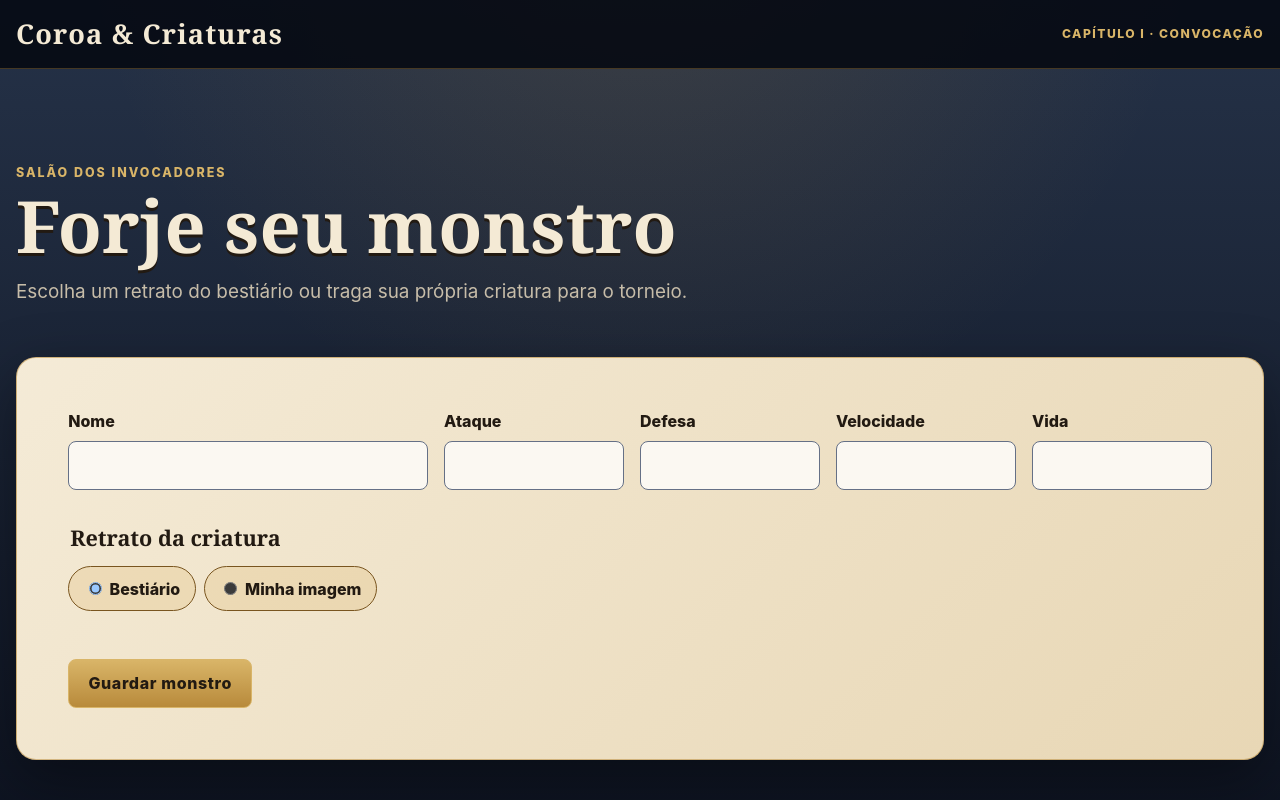
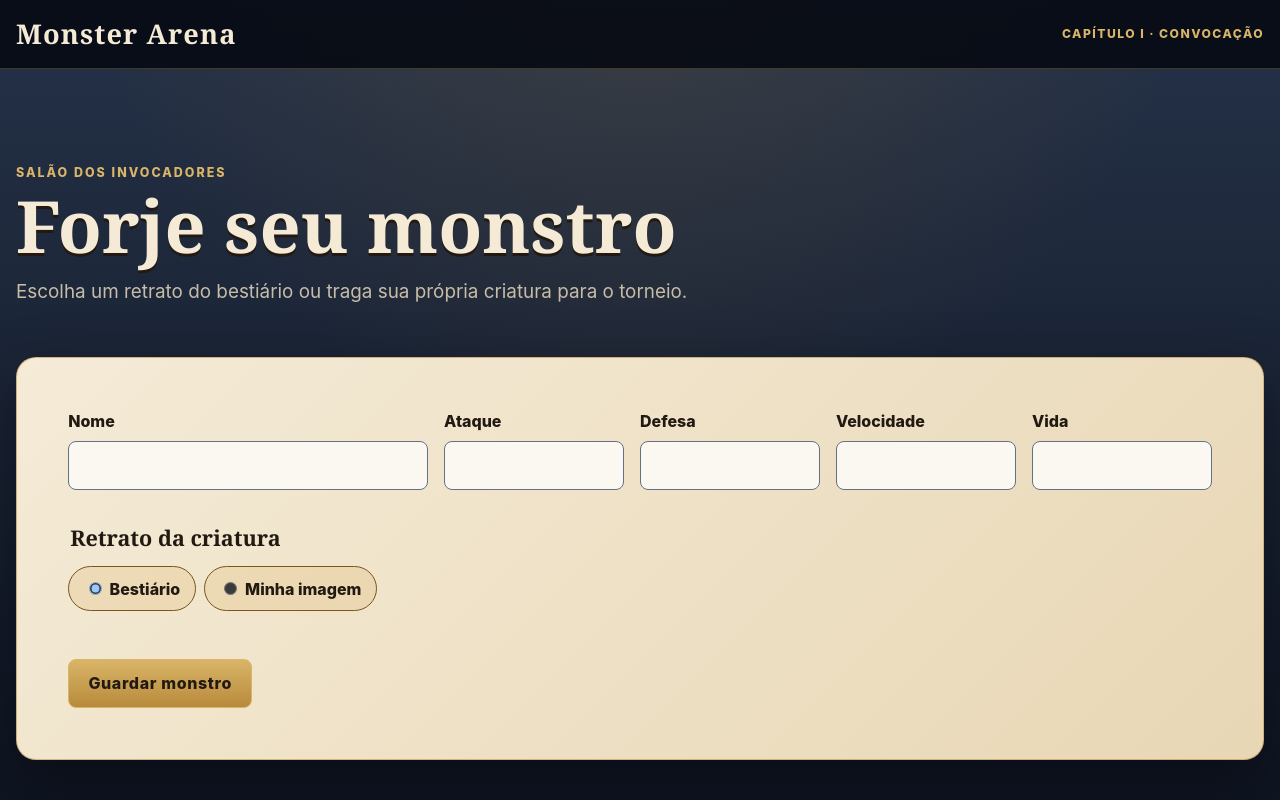
Before and after one commit to fbsis/react-clear-POC-SDD, a React (Vite) app: page / in a window 1280 px wide. Shown: the top 800 px of the page. Built offline with nearby package versions, Linux system fonts and the light colour scheme.

Commit message:
feat: rename game to Monster Arena

```diff
--- a/src/app/App.tsx
+++ b/src/app/App.tsx
@@ -18,7 +18,7 @@ export function App() {
           <div className={styles.app}>
             <header className={styles.topbar}>
               <div className={styles.topbarInner}>
-                <span className={styles.brand}>Coroa &amp; Criaturas</span>
+                <span className={styles.brand}>Monster Arena</span>
                 <span className={styles.chapter}>Capítulo I · Convocação</span>
               </div>
             </header>
```
Also changed, not shown: 1 other file (tests, documents, lock files or other folders).
